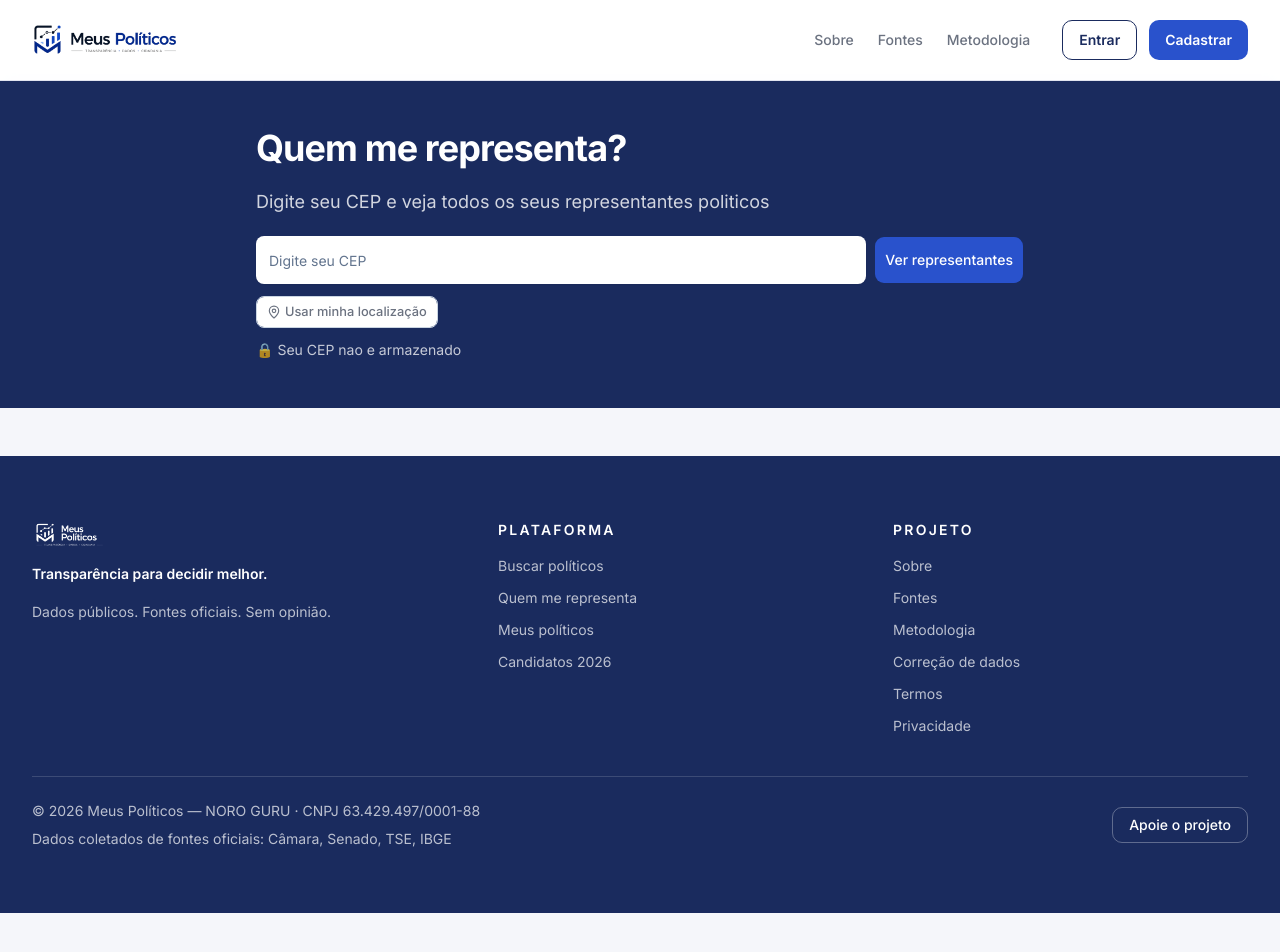
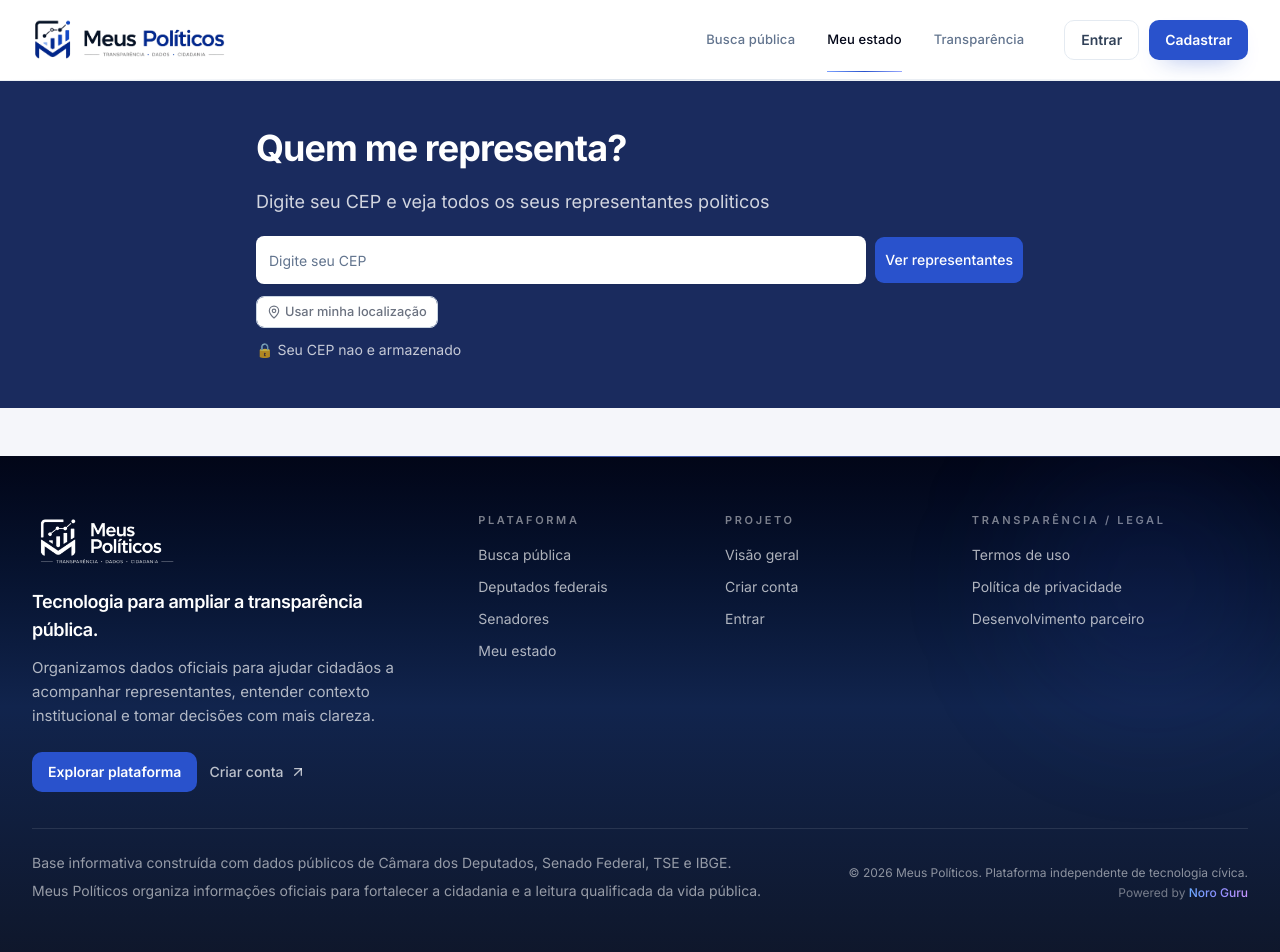
Before and after one commit to paulobolliger/meus-politicos, a Next.js app in the folder app/: page /meu-estado in a window 1280 px wide. Shown: the top 952 px of the page. Before the commit the page ends 913 px from the top, so only its background shows below. Built offline with nearby package versions, Linux system fonts and the light colour scheme.

Commit message:
feat: atualiza identidade visual institucional

```diff
--- a/app/src/components/layout/Footer.tsx
+++ b/app/src/components/layout/Footer.tsx
@@ -1,89 +1,146 @@
 import Image from "next/image"
 import Link from "next/link"
+import { ArrowUpRight } from "lucide-react"
 
-const platformLinks = [
-  { href: "/buscar", label: "Buscar políticos" },
-  { href: "/quem-me-representa", label: "Quem me representa" },
-  { href: "/meus-politicos", label: "Meus políticos" },
-  { href: "/candidatos-2026", label: "Candidatos 2026" },
-]
+type FooterNavItem = {
+  href: string
+  label: string
+  external?: boolean
+}
 
-const projectLinks = [
-  { href: "/sobre", label: "Sobre" },
-  { href: "/fontes", label: "Fontes" },
-  { href: "/metodologia", label: "Metodologia" },
-  { href: "/correcao-de-dados", label: "Correção de dados" },
-  { href: "/termos", label: "Termos" },
-  { href: "/privacidade", label: "Privacidade" },
-]
+const footerSections = [
+  {
+    title: "Plataforma",
+    links: [
+      { href: "/busca", label: "Busca pública" },
+      { href: "/busca?cargo=deputado_federal", label: "Deputados federais" },
+      { href: "/busca?cargo=senador", label: "Senadores" },
+      { href: "/meu-estado", label: "Meu estado" },
+    ],
+  },
+  {
+    title: "Projeto",
+    links: [
+      { href: "/", label: "Visão geral" },
+      { href: "/cadastro", label: "Criar conta" },
+      { href: "/login", label: "Entrar" },
+    ],
+  },
+  {
+    title: "Transparência / Legal",
+    links: [
+      { href: "/termos", label: "Termos de uso" },
+      { href: "/privacidade", label: "Política de privacidade" },
+      { href: "http://www.noro.guru", label: "Desenvolvimento parceiro", external: true },
+    ],
+  },
+] satisfies Array<{ title: string; links: FooterNavItem[] }>
 
-function FooterLink({ href, label }: { href: string; label: string }) {
+function FooterLink({ href, label, external = false }: FooterNavItem) {
   return (
     <Link
       href={href}
-      className="text-sm text-white/70 transition-colors hover:text-white"
+      {...(external ? { target: "_blank", rel: "noreferrer" } : {})}
+      className="group relative inline-flex w-fit text-sm text-white/68 transition-colors hover:text-white focus-visible:text-white"
     >
-      {label}
+      <span>{label}</span>
+      <span className="absolute -bottom-1 left-0 h-px w-full origin-left scale-x-0 bg-linear-to-r from-[#7ea6ff] via-[#9aa8ff] to-[#c59cff] transition-transform duration-200 group-hover:scale-x-100 group-focus-visible:scale-x-100" />
     </Link>
+  )
+}
+
+function FooterNavColumn({ title, links }: { title: string; links: FooterNavItem[] }) {
+  return (
+    <div className="space-y-4">
+      <h2 className="text-[11px] font-semibold uppercase tracking-[0.24em] text-white/48">
+        {title}
+      </h2>
+      <div className="flex flex-col gap-3">
+        {links.map((link) => (
+          <FooterLink key={`${title}-${link.href}`} {...link} />
+        ))}
+      </div>
+    </div>
   )
 }
 
 export function Footer() {
   return (
-    <footer className="bg-[#1a2b5e] text-white">
-      <div className="container-shell py-12 lg:py-16">
-        <div className="grid gap-10 lg:grid-cols-[1.2fr_1fr_1fr]">
-          <div className="space-y-4">
+    <footer className="relative overflow-hidden bg-linear-to-b from-slate-950 via-[#11244d] to-slate-900 text-white">
+      <div className="pointer-events-none absolute inset-x-0 top-0 h-px bg-linear-to-r from-transparent via-[#4f6fd6]/80 to-transparent" />
+      <div className="pointer-events-none absolute right-0 top-0 h-64 w-64 rounded-full bg-[#2952cc]/10 blur-3xl" />
+
+      <div className="container-shell py-10 sm:py-12 lg:py-14">
+        <div className="grid gap-10 border-b border-white/10 pb-8 lg:grid-cols-[minmax(0,1.35fr)_minmax(0,0.7fr)_minmax(0,0.7fr)_minmax(0,0.9fr)] lg:gap-8 lg:pb-9">
+          <div className="space-y-5 lg:pr-10">
+            <Link href="/" aria-label="Ir para a home do Meus Politicos" className="inline-flex w-fit">
               <Image
                 src="/logos_meus-politicos_preto_semfundo.png"
                 alt="Meus Politicos"
-              width={177}
-              height={28}
-              className="h-7 w-auto brightness-0 invert"
+                width={300}
+                height={47}
+                className="h-11 w-auto brightness-0 invert sm:h-12 lg:h-14"
               />
-            <p className="text-sm font-semibold text-white">
-              Transparência para decidir melhor.
+            </Link>
+
+            <div className="max-w-md space-y-3">
+              <p className="text-base font-semibold tracking-tight text-white sm:text-lg">
+                Tecnologia para ampliar a transparência pública.
               </p>
-            <p className="max-w-sm text-sm leading-6 text-white/70">
-              Dados públicos. Fontes oficiais. Sem opinião.
+              <p className="text-sm leading-6 text-white/68 sm:text-[15px]">
+                Organizamos dados oficiais para ajudar cidadãos a acompanhar representantes,
+                entender contexto institucional e tomar decisões com mais clareza.
               </p>
             </div>
 
-          <div className="space-y-4">
-            <h2 className="text-sm font-semibold uppercase tracking-[0.16em] text-white">
-              Plataforma
-            </h2>
-            <div className="flex flex-col gap-3">
-              {platformLinks.map((link) => (
-                <FooterLink key={link.href} href={link.href} label={link.label} />
-              ))}
+            <div className="flex flex-wrap items-center gap-3 pt-1">
+              <Link
+                href="/busca"
+                className="inline-flex h-10 items-center justify-center rounded-lg bg-[#2952cc] px-4 text-sm font-semibold text-white transition-colors hover:bg-[#3a63de]"
+              >
+                Explorar plataforma
+              </Link>
+              <Link
+                href="/cadastro"
+                className="inline-flex items-center gap-1.5 text-sm font-medium text-white/72 transition-colors hover:text-white"
+              >
+                Criar conta
+                <ArrowUpRight className="size-4" />
+              </Link>
             </div>
           </div>
 
-          <div className="space-y-4">
-            <h2 className="text-sm font-semibold uppercase tracking-[0.16em] text-white">
-              Projeto
-            </h2>
-            <div className="flex flex-col gap-3">
-              {projectLinks.map((link) => (
-                <FooterLink key={link.href} href={link.href} label={link.label} />
+          {footerSections.map((section) => (
+            <FooterNavColumn key={section.title} title={section.title} links={section.links} />
           ))}
         </div>
-          </div>
+
+        <div className="flex flex-col gap-4 pt-5 sm:pt-6 lg:flex-row lg:items-end lg:justify-between">
+          <div className="max-w-3xl space-y-2 text-xs leading-5 text-white/56 sm:text-sm">
+            <p>
+              Base informativa construída com dados públicos de Câmara dos Deputados, Senado
+              Federal, TSE e IBGE.
+            </p>
+            <p>
+              Meus Políticos organiza informações oficiais para fortalecer a cidadania e a leitura
+              qualificada da vida pública.
+            </p>
           </div>
 
-        <div className="mt-10 flex flex-col gap-5 border-t border-white/15 pt-6 lg:flex-row lg:items-center lg:justify-between">
-          <div className="space-y-2 text-sm text-white/70">
-            <p>© 2026 Meus Políticos — NORO GURU · CNPJ 63.429.497/0001-88</p>
-            <p>Dados coletados de fontes oficiais: Câmara, Senado, TSE, IBGE</p>
+          <div className="space-y-1 text-left text-xs text-white/52 lg:text-right">
+            <p>© 2026 Meus Políticos. Plataforma independente de tecnologia cívica.</p>
+            <p>
+              <span className="text-white/42">Powered by </span>
+              <Link
+                href="http://www.noro.guru"
+                target="_blank"
+                rel="noreferrer"
+                className="bg-linear-to-r from-[#69a8ff] via-[#8b8dff] to-[#c897ff] bg-clip-text font-medium text-transparent transition-opacity hover:opacity-90"
+              >
+                Noro Guru
+              </Link>
+            </p>
           </div>
-
-          <Link
-            href="/apoie"
-            className="inline-flex h-9 items-center justify-center rounded-lg border border-white/30 px-4 text-sm font-medium text-white transition-colors hover:border-white hover:bg-white/10"
-          >
-            Apoie o projeto
-          </Link>
         </div>
       </div>
     </footer>
--- a/app/src/components/layout/Header.tsx
+++ b/app/src/components/layout/Header.tsx
@@ -1,8 +1,10 @@
 "use client"
 
+import { useEffect, useState } from "react"
 import Image from "next/image"
 import Link from "next/link"
-import { MenuIcon } from "lucide-react"
+import { usePathname } from "next/navigation"
+import { ArrowUpRight, MenuIcon } from "lucide-react"
 
 import {
   Sheet,
@@ -15,55 +17,137 @@ import {
 } from "@/components/ui/sheet"
 
 const navLinks = [
-  { href: "/sobre", label: "Sobre" },
-  { href: "/fontes", label: "Fontes" },
-  { href: "/metodologia", label: "Metodologia" },
+  { href: "/busca", label: "Busca pública" },
+  { href: "/meu-estado", label: "Meu estado" },
+  { href: "/termos", label: "Transparência" },
 ]
 
 const authLinks = [
   {
-    href: "/entrar",
+    href: "/login",
     label: "Entrar",
     className:
-      "inline-flex h-10 items-center justify-center rounded-lg border border-[#1a2b5e] px-4 text-sm font-semibold text-[#1a2b5e] transition-colors hover:bg-[#1a2b5e] hover:text-white",
+      "inline-flex h-10 items-center justify-center rounded-lg border border-slate-200/90 px-4 text-sm font-semibold text-slate-700 transition-all hover:border-slate-300 hover:bg-slate-50 hover:text-slate-950",
   },
   {
     href: "/cadastrar",
     label: "Cadastrar",
     className:
-      "inline-flex h-10 items-center justify-center rounded-lg bg-[#2952cc] px-4 text-sm font-semibold text-white transition-colors hover:bg-[#1f43af]",
+      "inline-flex h-10 items-center justify-center rounded-lg bg-[#2952cc] px-4 text-sm font-semibold text-white shadow-[0_10px_24px_-16px_rgba(41,82,204,0.95)] transition-all hover:bg-[#2349bb] hover:shadow-[0_14px_28px_-16px_rgba(41,82,204,0.95)]",
   },
 ]
 
+function isLinkActive(pathname: string, href: string) {
+  if (href === "/") {
+    return pathname === "/"
+  }
+
+  return pathname === href || pathname.startsWith(`${href}/`)
+}
+
+function DesktopNavLink({
+  href,
+  label,
+  pathname,
+}: {
+  href: string
+  label: string
+  pathname: string
+}) {
+  const active = isLinkActive(pathname, href)
+
+  return (
+    <Link
+      href={href}
+      aria-current={active ? "page" : undefined}
+      className={`group relative inline-flex items-center py-2 text-[13px] font-medium tracking-[0.01em] transition-colors ${
+        active ? "text-slate-950" : "text-slate-500 hover:text-slate-900"
+      }`}
+    >
+      <span>{label}</span>
+      <span
+        className={`absolute inset-x-0 -bottom-3.5 h-px origin-center bg-linear-to-r from-[#7ca0ff] via-[#2952cc] to-[#99a8ff] transition-transform duration-200 ${
+          active ? "scale-x-100" : "scale-x-0 group-hover:scale-x-100"
+        }`}
+      />
+    </Link>
+  )
+}
+
+function MobileNavLink({
+  href,
+  label,
+  pathname,
+}: {
+  href: string
+  label: string
+  pathname: string
+}) {
+  const active = isLinkActive(pathname, href)
+
+  return (
+    <SheetClose
+      render={
+        <Link
+          href={href}
+          aria-current={active ? "page" : undefined}
+          className={`rounded-xl border px-4 py-3.5 text-sm font-medium transition-colors ${
+            active
+              ? "border-[#d9e3ff] bg-[#f4f7ff] text-[#18326f]"
+              : "border-transparent text-slate-600 hover:border-slate-200 hover:bg-slate-50 hover:text-slate-900"
+          }`}
+        />
+      }
+    >
+      {label}
+    </SheetClose>
+  )
+}
+
 export function Header() {
+  const pathname = usePathname()
+  const [scrolled, setScrolled] = useState(false)
+
+  useEffect(() => {
+    const onScroll = () => {
+      setScrolled(window.scrollY > 12)
+    }
+
+    onScroll()
+    window.addEventListener("scroll", onScroll, { passive: true })
+
+    return () => window.removeEventListener("scroll", onScroll)
+  }, [])
+
   return (
-    <header className="fixed inset-x-0 top-0 z-40 border-b border-[#e2e5ef] bg-white/95 backdrop-blur">
+    <header
+      className={`fixed inset-x-0 top-0 z-40 transition-all duration-300 ${
+        scrolled
+          ? "border-b border-slate-200/70 bg-white/85 shadow-[0_10px_30px_-24px_rgba(15,23,42,0.32)] backdrop-blur-md"
+          : "border-b border-slate-200/45 bg-white/96 shadow-[0_8px_24px_-28px_rgba(15,23,42,0.18)]"
+      }`}
+    >
+      <div className="pointer-events-none absolute inset-x-0 bottom-0 h-px bg-linear-to-r from-transparent via-slate-300/70 to-transparent" />
       <div className="container-shell flex h-16 items-center justify-between lg:h-20">
-        <Link href="/" aria-label="Ir para a home do Meus Politicos">
+        <Link href="/" aria-label="Ir para a home do Meus Politicos" className="inline-flex shrink-0">
           <Image
             src="/logos_meus-politicos_colorido_semfundo.png"
             alt="Meus Politicos"
             width={227}
             height={36}
             priority
-            className="h-8 w-auto lg:h-9"
+            className="h-10 w-auto sm:h-11 lg:h-12"
           />
         </Link>
 
-        <div className="hidden items-center gap-8 lg:flex">
-          <nav className="flex items-center gap-6">
+        <div className="hidden items-center gap-8 xl:gap-10 lg:flex">
+          <nav className="flex items-center gap-7 xl:gap-8" aria-label="Navegação principal">
             {navLinks.map((link) => (
-              <Link
-                key={link.href}
-                href={link.href}
-                className="text-sm font-medium text-[#6b7280] transition-colors hover:text-[#1a2b5e]"
-              >
-                {link.label}
-              </Link>
+              <DesktopNavLink key={link.href} href={link.href} label={link.label} pathname={pathname} />
             ))}
           </nav>
 
-          <div className="flex items-center gap-3">
+          <div className="flex items-center gap-2.5">
             {authLinks.map((link) => (
               <Link key={link.href} href={link.href} className={link.className}>
                 {link.label}
@@ -75,32 +159,35 @@ export function Header() {
         <Sheet>
           <SheetTrigger
             aria-label="Abrir menu"
-            className="inline-flex size-10 items-center justify-center rounded-lg border border-[#e2e5ef] text-[#1a2b5e] transition-colors hover:bg-[#f5f6fa] lg:hidden"
+            className="inline-flex size-10 items-center justify-center rounded-xl border border-slate-200/80 bg-white text-slate-700 transition-colors hover:border-slate-300 hover:bg-slate-50 hover:text-slate-950 lg:hidden"
           >
             <MenuIcon className="size-5" />
           </SheetTrigger>
-          <SheetContent side="right" className="w-[86vw] max-w-sm border-l border-[#e2e5ef] bg-white p-0">
-            <SheetHeader className="border-b border-[#e2e5ef] px-5 py-4 text-left">
-              <SheetTitle className="text-[#1a2b5e]">Menu</SheetTitle>
+          <SheetContent side="right" className="w-[88vw] max-w-sm border-l border-slate-200 bg-white p-0">
+            <SheetHeader className="border-b border-slate-200/80 px-5 py-5 text-left">
+              <SheetTitle className="text-slate-900">Navegação</SheetTitle>
               <SheetDescription>
-                Navegue pelas seções principais da plataforma.
+                Acesse as áreas centrais da plataforma com leitura clara e objetiva.
               </SheetDescription>
             </SheetHeader>
 
             <div className="flex h-full flex-col px-5 py-6">
-              <nav className="flex flex-col gap-1">
+              <div className="border-b border-slate-200/70 pb-5">
+                <Image
+                  src="/logos_meus-politicos_colorido_semfundo.png"
+                  alt="Meus Politicos"
+                  width={227}
+                  height={36}
+                  className="h-10 w-auto"
+                />
+                <p className="mt-3 max-w-xs text-sm leading-6 text-slate-500">
+                  Infraestrutura cívica para organizar dados públicos com clareza institucional.
+                </p>
+              </div>
+
+              <nav className="mt-6 flex flex-col gap-2" aria-label="Navegação mobile">
                 {navLinks.map((link) => (
-                  <SheetClose
-                    key={link.href}
-                    render={
-                      <Link
-                        href={link.href}
-                        className="rounded-lg px-3 py-3 text-base font-medium text-[#6b7280] transition-colors hover:bg-[#f5f6fa] hover:text-[#1a2b5e]"
-                      />
-                    }
-                  >
-                    {link.label}
-                  </SheetClose>
+                  <MobileNavLink key={link.href} href={link.href} label={link.label} pathname={pathname} />
                 ))}
               </nav>
 
@@ -111,6 +198,17 @@ export function Header() {
                   </SheetClose>
                 ))}
               </div>
+
+              <div className="mt-auto border-t border-slate-200/80 pt-5 text-xs leading-5 text-slate-500">
+                <p>Dados oficiais organizados com foco em transparência pública e leitura cívica.</p>
+                <Link
+                  href="/privacidade"
+                  className="mt-3 inline-flex items-center gap-1 text-sm font-medium text-[#2952cc] transition-colors hover:text-[#18326f]"
+                >
+                  Política de privacidade
+                  <ArrowUpRight className="size-4" />
+                </Link>
+              </div>
             </div>
           </SheetContent>
         </Sheet>
```
Also changed, not shown: 1 other file (tests, documents, lock files or other folders). Lines whose indentation alone changed are shown as unchanged.
